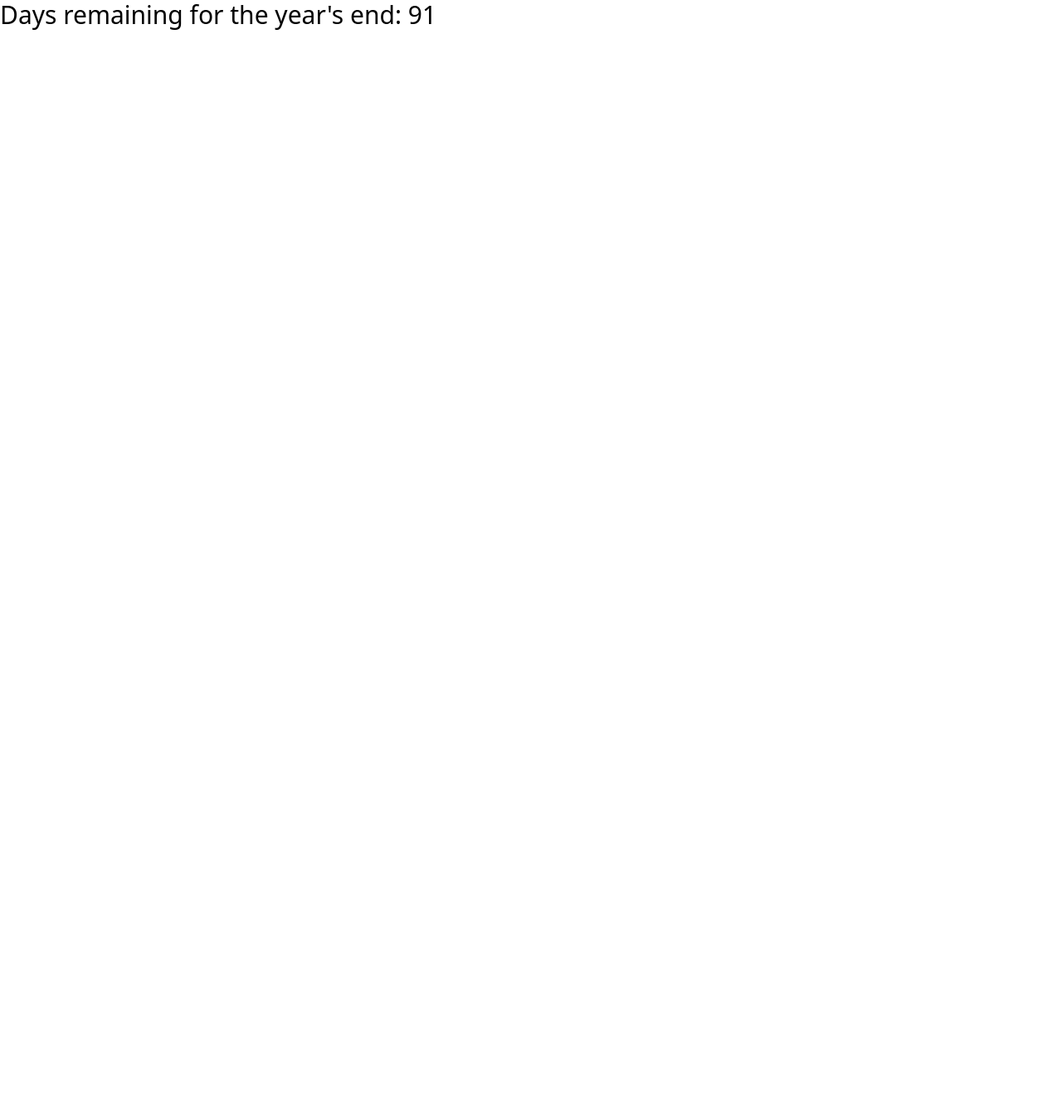
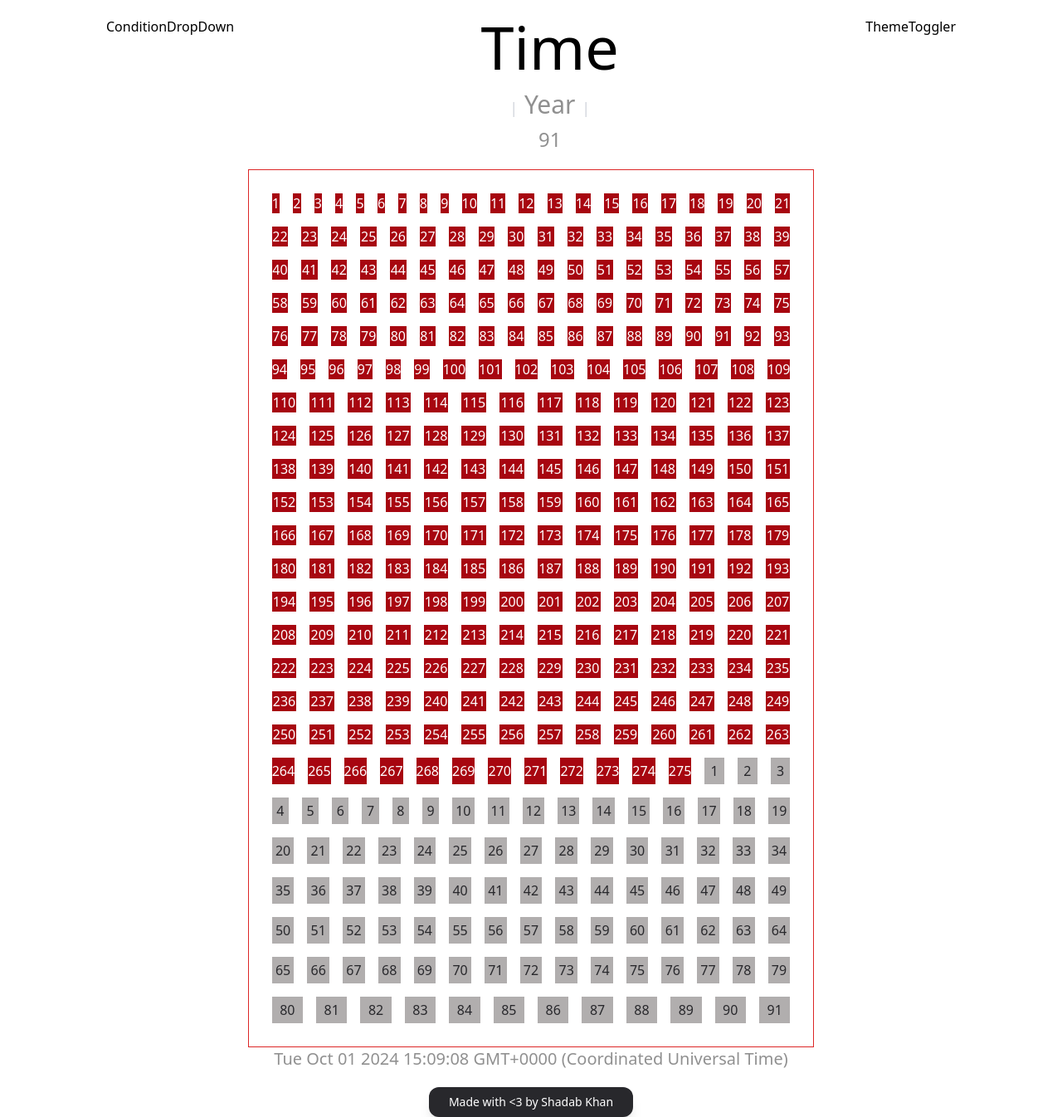
Before and after one commit to bentekku/time.extension, a React (Vite) app: page / in a window 1280 px wide. Shown: the whole page at 83% size. Before the commit the page ends 800 px from the top, so only its background shows below. Built offline with nearby package versions, Linux system fonts and the light colour scheme.

Commit message:
day display complete

```diff
--- a/src/App.tsx
+++ b/src/App.tsx
@@ -1,11 +1,60 @@
+import ConditionDropDown from "./components/ConditionDropDown";
+import DaysDisplay from "./components/DaysDisplay";
+import Footer from "./components/Footer";
+import InfoBlock from "./components/InfoBlock";
+import ThemeToggler from "./components/ThemeToggler";
 import { getDaysRemaining } from "./lib/date-lib";
+
+type Days = {
+  daysPassed?: number;
+  totalDays?: number;
+  unboundDays?: number;
+};
 
 const App = () => {
   const condition: "week" | "month" | "year" = "year";
+  const result = getDaysRemaining(condition);
+
+  let daysData: Days = {
+    daysPassed: 0,
+    totalDays: 0,
+    unboundDays: 0,
+  }; // Initialize as an empty object
+
+  // Check if the result is an object for the "year" condition
+  if (typeof result === "object" && result !== null) {
+    const { daysPassed, totalDays } = result as {
+      daysPassed: number;
+      totalDays: number;
+    }; // Destructure the result
+
+    daysData = {
+      daysPassed,
+      totalDays,
+    };
+
+    // console.log(`daysPassed:${daysData.daysPassed}. totalDays:${daysData.totalDays}`);
+  } else {
+    daysData.unboundDays = result;
+  }
 
   return (
-    <div className="text-3xl font-medium">
-      Days remaining for the year's end: {getDaysRemaining(condition)}
+    <div className="font-medium h-screen w-full flex flex-col items-center justify-between bg-lightText">
+      {/* HEADER */}
+      <div className="w-4/5 flex flex-1 justify-between py-5">
+        <ConditionDropDown />
+        <InfoBlock
+          condition={condition}
+          days={daysData} // Pass daysData as prop
+        />
+        <ThemeToggler />
+      </div>
+      <div className="w-4/5 flex flex-[4] justify-center">
+        <DaysDisplay condition={condition} days={daysData} />
+      </div>
+      <div className="flex flex-1">
+        <Footer />
+      </div>
     </div>
   );
 };
--- /dev/null
+++ b/src/components/ConditionDropDown.tsx
@@ -0,0 +1,5 @@
+const ConditionDropDown = () => {
+  return <div>ConditionDropDown</div>;
+};
+
+export default ConditionDropDown;
--- /dev/null
+++ b/src/components/DaysDisplay.tsx
@@ -0,0 +1,76 @@
+import { getTotalDaysOfMonth } from "@/lib/date-lib";
+import { ReactNode } from "react";
+
+type Condition = "week" | "month" | "year";
+type Days = {
+  daysPassed?: number;
+  totalDays?: number;
+  unboundDays?: number;
+};
+
+interface Props {
+  condition: Condition;
+  days: Days;
+}
+interface BlocksProps {
+  children: ReactNode;
+}
+
+const DaysDisplay = ({ condition, days }: Props) => {
+  let total: number;
+  let passed: number;
+
+  if (condition === "week") {
+    total = 7;
+    passed = new Date().getDay();
+  } else if (condition === "month") {
+    total = getTotalDaysOfMonth();
+    passed = new Date().getDate();
+  } else {
+    total = days?.totalDays !== undefined ? days.totalDays : 0;
+    passed = days?.daysPassed !== undefined ? days.daysPassed : 0;
+  }
+
+  const left: number = total - passed;
+
+  return (
+    <div className="w-2/3 h-full border border-red-600 p-5">
+      <div className="flex h-full w-full items-center justify-center">
+        {" "}
+        <div className="flex flex-wrap justify-center">
+          {" "}
+          {/* Passed days blocks */}
+          {Array.from({ length: passed }).map((_, index) => (
+            <PassedBlocks key={index}>{index + 1}</PassedBlocks>
+          ))}
+          {/* Remaining days blocks */}
+          {Array.from({ length: left }).map((_, index) => (
+            <LeftBlocks key={index}>{index + 1}</LeftBlocks>
+          ))}
+        </div>
+      </div>
+    </div>
+  );
+};
+
+const PassedBlocks: React.FC<BlocksProps> = ({ children }) => {
+  // min-w-10 min-h-10
+  return (
+    <div
+      className={`bg-passedDay m-2 transition-all flex flex-1 items-center justify-center text-lightText`}
+    >
+      {children}
+    </div>
+  );
+};
+
+const LeftBlocks: React.FC<BlocksProps> = ({ children }) => {
+  // min-w-10 min-h-10
+  return (
+    <div className=" bg-remainingDay m-2 transition-all p-1 flex flex-1 items-center justify-center text-darkMode">
+      {children}
+    </div>
+  );
+};
+
+export default DaysDisplay;
--- /dev/null
+++ b/src/components/Footer.tsx
@@ -0,0 +1,42 @@
+import { useState, useEffect } from "react";
+
+const today: Date = new Date();
+console.log(today);
+
+const Footer = () => {
+  const [time, setTime] = useState<Date>(new Date());
+
+  useEffect(() => {
+    const updateTime = () => {
+      const now = new Date(); // Format time as a human-readable string
+      setTime(now);
+    };
+
+    // Update the time every second
+    const intervalId = setInterval(updateTime, 1000);
+
+    // Clear the interval when the component unmounts
+    return () => clearInterval(intervalId);
+  }, []);
+
+  // h-[8rem]
+  return (
+    <div className="w-full flex flex-col items-center justify-center  bg-lightText gap-5">
+      <h1 className="text-xl text-darkText font-medium">{time.toString()}</h1>
+      <div className="text-sm flex items-center justify-center bg-darkMode text-lightText py-2 px-6 rounded-xl shadow-lg -mb-3 ">
+        <p>
+          Made with &lt;3 by{" "}
+          <a
+            href="http://www.github.com/bentekku"
+            target="_blank"
+            className="hover:underline"
+          >
+            Shadab Khan
+          </a>
+        </p>
+      </div>
+    </div>
+  );
+};
+
+export default Footer;
--- /dev/null
+++ b/src/components/InfoBlock.tsx
@@ -0,0 +1,35 @@
+type Condition = "week" | "month" | "year";
+type Days = {
+  daysPassed?: number;
+  totalDays?: number;
+  unboundDays?: number;
+};
+
+interface InfoBlockProps {
+  condition: Condition;
+  days: Days;
+}
+
+const InfoBlock = ({ condition, days }: InfoBlockProps) => {
+  // Safely handle the display for days remaining
+  const daysRemaining =
+    days?.totalDays && days?.daysPassed
+      ? days.totalDays - days.daysPassed
+      : "N/A"; // Display "N/A" if data is missing
+
+  return (
+    <div className="flex flex-col items-center">
+      <h1 className="text-7xl mb-4">Time</h1>
+      <h2 className="capitalize text-darkText text-3xl mb-2">
+        <span className="text-lg text-gray-300">|</span> {condition}{" "}
+        <span className="text-lg text-gray-300">|</span>
+      </h2>
+      <p className="text-2xl text-darkText">
+        {/* Display the days remaining */}
+        {typeof daysRemaining === "number" ? daysRemaining : days.unboundDays}
+      </p>
+    </div>
+  );
+};
+
+export default InfoBlock;
--- /dev/null
+++ b/src/components/ThemeToggler.tsx
@@ -0,0 +1,5 @@
+const ThemeToggler = () => {
+  return <div>ThemeToggler</div>;
+};
+
+export default ThemeToggler;
--- a/src/lib/date-lib.ts
+++ b/src/lib/date-lib.ts
@@ -1,3 +1,7 @@
+// Update the return type for getDaysRemaining
+type YearResult = { daysPassed: number; totalDays: number };
+type DaysRemainingResult = number | YearResult;
+
 // Utility function to check if a year is a leap year
 const isLeapYear = (year: number): boolean => {
   return (year % 4 === 0 && year % 100 !== 0) || year % 400 === 0;
@@ -24,12 +28,14 @@ const getTotalDaysOfMonth = (): number => {
 };
 
 // Function to get the number of days remaining based on the input type
-const getDaysRemaining = (input: "week" | "month" | "year"): number => {
+const getDaysRemaining = (
+  input: "week" | "month" | "year"
+): number | object => {
   return getTheDay(input);
 };
 
 // Function to calculate days passed and remaining based on the input type
-const getTheDay = (input: "month" | "week" | "year"): number => {
+const getTheDay = (input: "month" | "week" | "year"): DaysRemainingResult => {
   const today = new Date();
 
   if (input === "month") {
@@ -51,7 +57,11 @@ const getTheDay = (input: "month" | "week" | "year"): number => {
     const differenceInMilliseconds = today.getTime() - startOfYear.getTime();
     const daysPassed =
       Math.floor(differenceInMilliseconds / (1000 * 60 * 60 * 24)) + 1; // +1 for today
-    return totalDaysInYear - daysPassed; // Days remaining in the year
+
+    return {
+      daysPassed: daysPassed,
+      totalDays: totalDaysInYear,
+    }; // Days remaining in the year
   }
 
   throw new Error("Invalid input provided"); // Error handling for unexpected input
--- a/tailwind.config.js
+++ b/tailwind.config.js
@@ -1,16 +1,24 @@
 /** @type {import('tailwindcss').Config} */
 export default {
-    darkMode: ["class"],
-    content: ["./index.html", "./src/**/*.{js,ts,jsx,tsx}"],
+  darkMode: ["class"],
+  content: ["./index.html", "./src/**/*.{js,ts,jsx,tsx}"],
   theme: {
-  	extend: {
-  		borderRadius: {
-  			lg: 'var(--radius)',
-  			md: 'calc(var(--radius) - 2px)',
-  			sm: 'calc(var(--radius) - 4px)'
-  		},
-  		colors: {}
-  	}
+    extend: {
+      borderRadius: {
+        lg: "var(--radius)",
+        md: "calc(var(--radius) - 2px)",
+        sm: "calc(var(--radius) - 4px)",
+      },
+      colors: {
+        sliderBase: "#D9D9D9",
+        darkMode: "#28282C",
+        darkText: "#909090",
+        lightText: "#FFFFFF",
+        lightDaysContainer: "#28282C11", // 11 -> 11% opactiy
+        remainingDay: "#B1AEAE",
+        passedDay: "#A70610",
+      },
+    },
   },
   plugins: [require("tailwindcss-animate")],
 };
```
Also changed, not shown: 1 other file (tests, documents, lock files or other folders).
